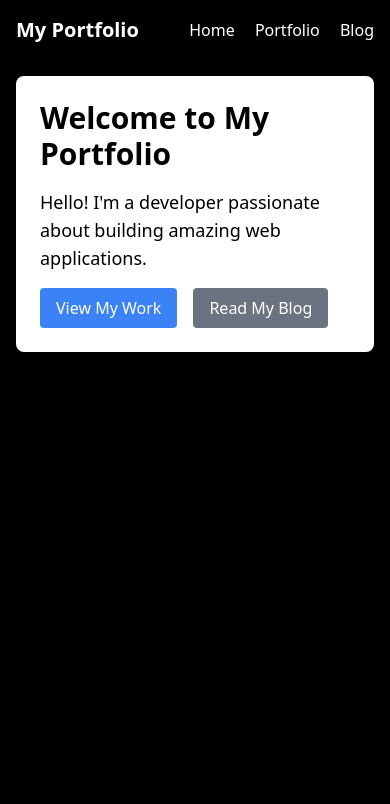
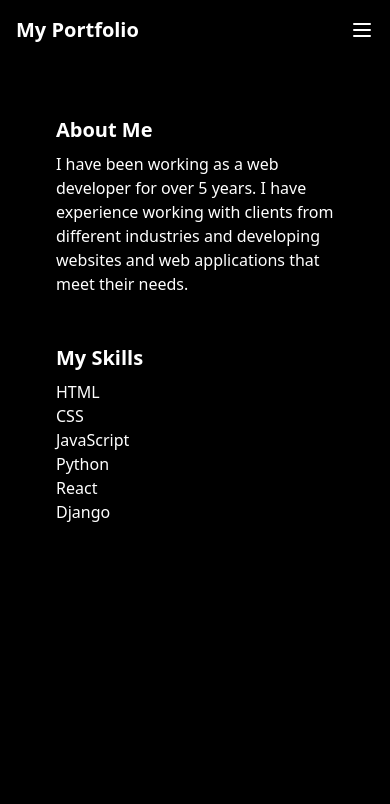
Before and after one commit to KialHarrison/personal-website, a Flask app: page / in a window 390 px wide. Shown: the top 804 px of the page. Run offline with Flask 3, Linux system fonts and the light colour scheme; some libraries are stand-ins or nearby versions.

Commit message:
Enhance blog post view with improved styles, add mobile menu functionality, and implement front matter parsing test

````diff
--- a/blog_posts/first-post.md
+++ b/blog_posts/first-post.md
@@ -16,3 +16,14 @@ This is the content of my first blog post. You can write Markdown here.
 - List item 3
 
 [Link to website](https://example.com)
+
+```python
+def test_parse_front_matter():
+    expected = {
+        'title': 'My First Blog Post',
+        'date': '2023-08-15',
+        'summary': 'This is my first blog post about web development.',
+        'image': 'https://via.placeholder.com/800x400'
+    }
+    assert parse_front_matter(POST) == expected
+```
--- a/main.py
+++ b/main.py
@@ -102,8 +102,8 @@ def _jinja2_filter_now(format_string):
 
 @app.route("/")
 def home():
-    blog_posts = get_blog_posts()[:3]  # Get 3 most recent posts
-    projects = get_portfolio_projects()[:3]  # Get 3 projects
+    blog_posts = get_blog_posts()[:3]
+    projects = get_portfolio_projects()[:3]
 
     return render_template('home.html', recent_posts=blog_posts, recent_projects=projects)
 
--- /dev/null
+++ b/static/navMenu.js
@@ -0,0 +1,6 @@
+const mobileMenuButton = document.getElementById("mobile-menu-button");
+const mobileMenu = document.getElementById("mobile-menu");
+
+mobileMenuButton.addEventListener("click", function () {
+	mobileMenu.classList.toggle("hidden");
+});
--- a/templates/base.html
+++ b/templates/base.html
@@ -11,11 +11,27 @@
 		<nav class="bg-black text-white p-4">
             <div class="container mx-auto flex justify-between items-center">
                 <a href="/" class="text-xl font-bold">My Portfolio</a>
-				<div class="space-x-4">
+
+                <!-- Mobile menu button -->
+                <button id="mobile-menu-button" class="md:hidden focus:outline-none">
+                    <svg class="w-6 h-6" fill="none" stroke="currentColor" viewBox="0 0 24 24" xmlns="http://www.w3.org/2000/svg">
+                        <path stroke-linecap="round" stroke-linejoin="round" stroke-width="2" d="M4 6h16M4 12h16M4 18h16"></path>
+                    </svg>
+                </button>
+
+                <!-- Desktop menu -->
+                <div class="hidden md:flex space-x-4">
                     <a href="/" class="hover:text-gray-300">Home</a>
                     <a href="/portfolio" class="hover:text-gray-300">Portfolio</a>
                     <a href="/blog" class="hover:text-gray-300">Blog</a>
                 </div>
+            </div>
+
+            <!-- Mobile menu, hidden by default -->
+            <div id="mobile-menu" class="hidden md:hidden mt-2 space-y-2">
+                <a href="/" class="block hover:text-gray-300 py-2">Home</a>
+                <a href="/portfolio" class="block hover:text-gray-300 py-2">Portfolio</a>
+                <a href="/blog" class="block hover:text-gray-300 py-2">Blog</a>
             </div>
         </nav>
 
@@ -26,5 +42,7 @@
 				&copy; {{ 'year'|now }} My Portfolio Website
 			</div>
 		</footer>
+		<script src="/static/navMenu.js"></script>
+		{% block extrajs %}{% endblock %}
 	</body>
 </html>
--- a/templates/home.html
+++ b/templates/home.html
@@ -1,20 +1,25 @@
 {% extends "base.html" %} {% block title %}Home | My Portfolio{% endblock %} {% block content %}
-<section class="bg-white shadow-md rounded-lg p-6 mb-8">
-	<h1 class="text-3xl font-bold mb-4">Welcome to My Portfolio</h1>
-	<p class="text-lg mb-4">
-		Hello! I'm a developer passionate about building amazing web applications.
-	</p>
-	<div class="flex space-x-4">
-		<a
-			href="/portfolio"
-			class="bg-blue-500 hover:bg-blue-600 text-white py-2 px-4 rounded"
-			>View My Work</a
-		>
-		<a
-			href="/blog"
-			class="bg-gray-500 hover:bg-gray-600 text-white py-2 px-4 rounded"
-			>Read My Blog</a
-		>
+<section class="bg-black shadow-md rounded-lg p-6 mb-8">
+	<div class="grid grid-cols-1 md:grid-cols-2 gap-4">
+		<div class="bg-black p-4 rounded-lg shadow-md">
+			<h2 class="text-xl text-white font-bold mb-2">About Me</h2>
+			<p class="text-white">
+				I have been working as a web developer for over 5 years. I have
+				experience working with clients from different industries and
+				developing websites and web applications that meet their needs.
+			</p>
+		</div>
+		<div class="bg-black p-4 rounded-lg shadow-md">
+			<h2 class="text-xl text-white font-bold mb-2">My Skills</h2>
+			<ul class="text-white">
+				<li>HTML</li>
+				<li>CSS</li>
+				<li>JavaScript</li>
+				<li>Python</li>
+				<li>React</li>
+				<li>Django</li>
+			</ul>
+		</div>
 	</div>
 </section>
 {% endblock %}
````
Also changed, not shown: static/blogPostStyles.css (+44 -12 lines), templates/blog/blogPostView.html (+3 -11 lines). Lines whose indentation alone changed are shown as unchanged.
